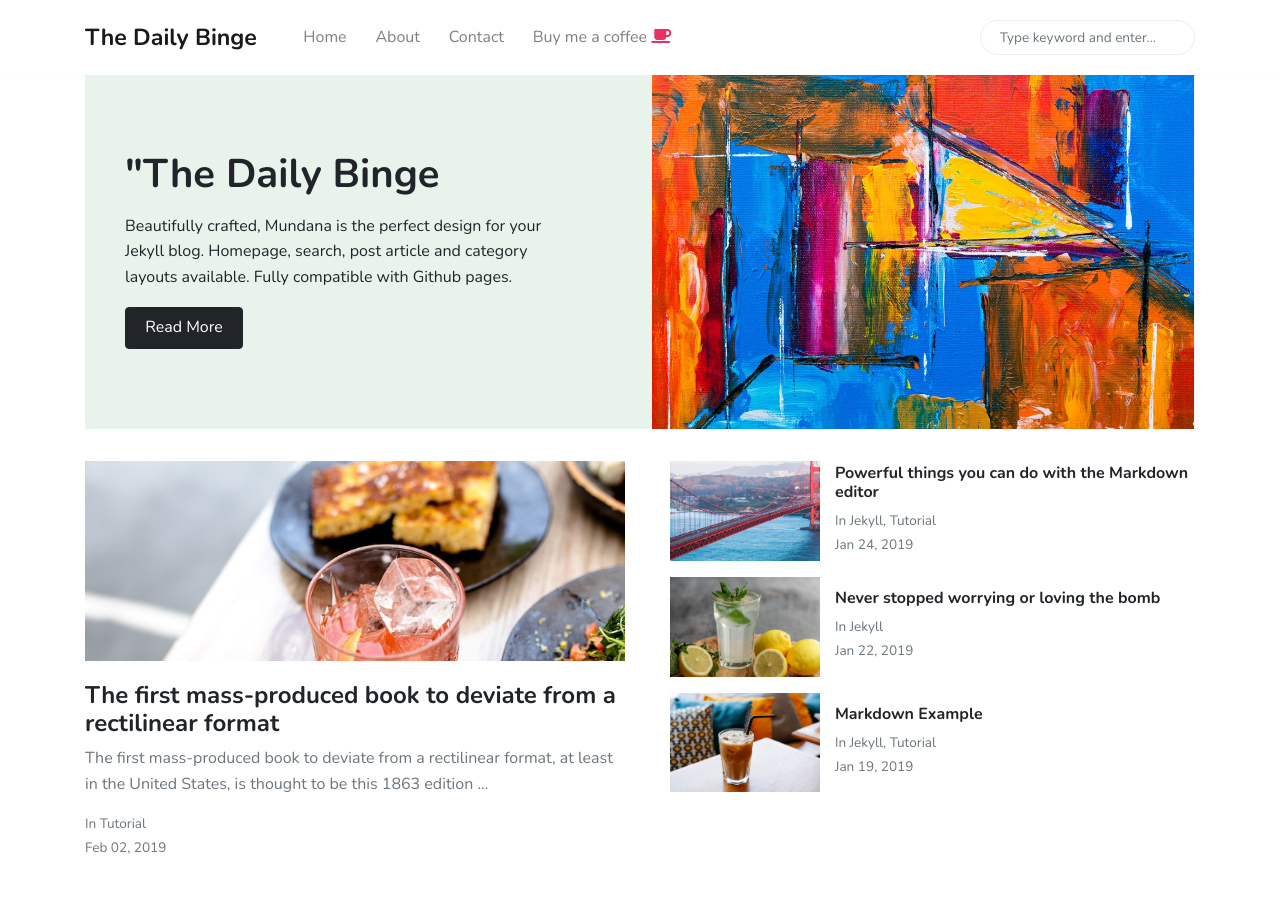
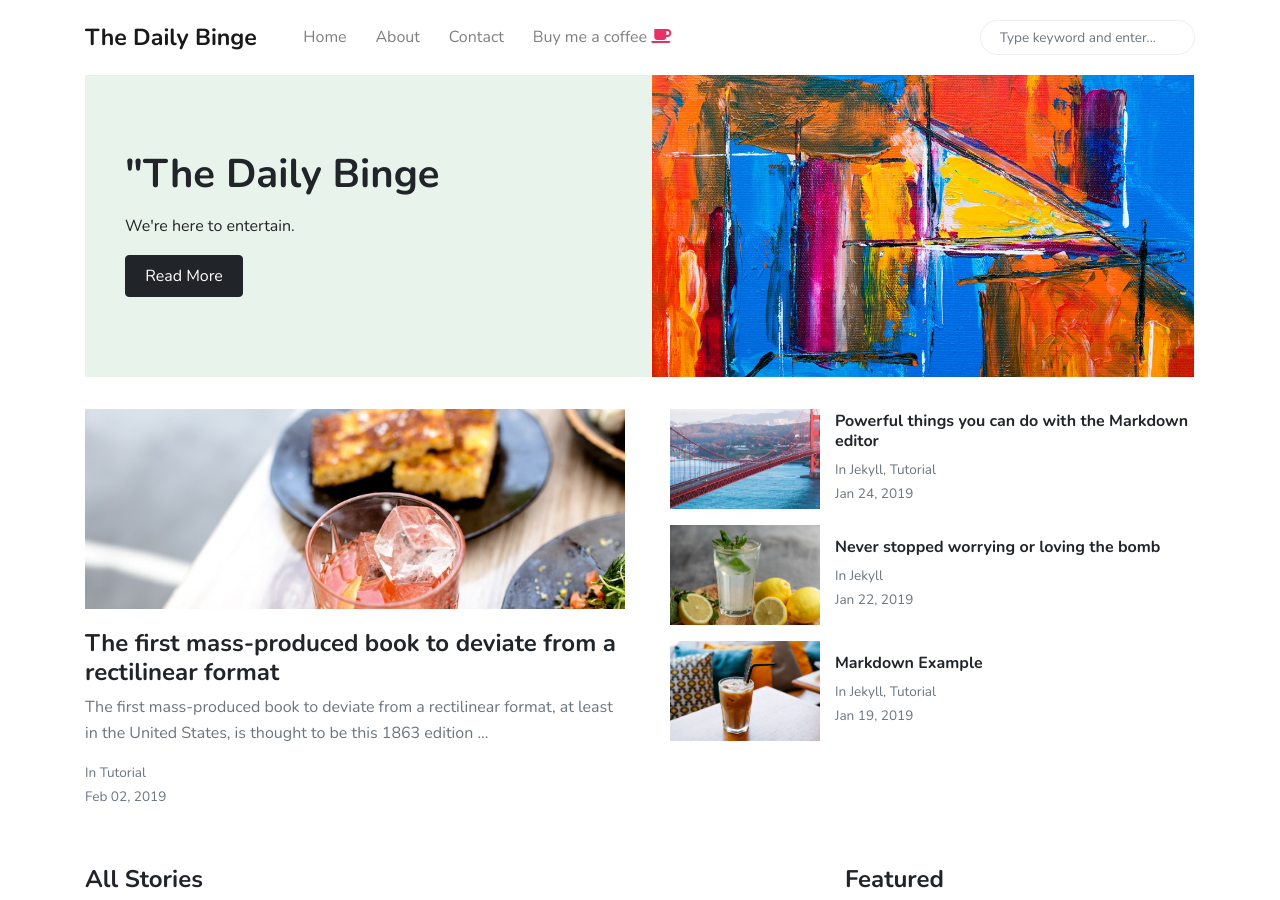
Before and after one commit to daily-binge/binge, a Jekyll site: the page built from index.html, in a window 1280 px wide and 900 px high. Built offline with Jekyll 4.4.1, drawn with Linux system fonts in a browser that asks for light colours; nearby versions of some CDN libraries; the list of posts is cut into pages by our own code.

Commit message:
Update from Forestry.io siddsantham@gmail.com updated index.html

```diff
--- a/index.html
+++ b/index.html
@@ -17,7 +17,7 @@ description: A review website
             <div class="col-md-5 pt-6 pb-6 align-self-center">
                 <h1 class="mb-3 font-weight-bold">"The Daily Binge</h1>
                 <p class="mb-3">
-                    Beautifully crafted, Mundana is the perfect design for your Jekyll blog. Homepage, search, post article and category layouts available. Fully compatible with Github pages.
+                    We're here to entertain.
                 </p>
                 <a href="{{site.baseurl}}/about.html" class="btn btn-dark">Read More</a>
             </div>
```
